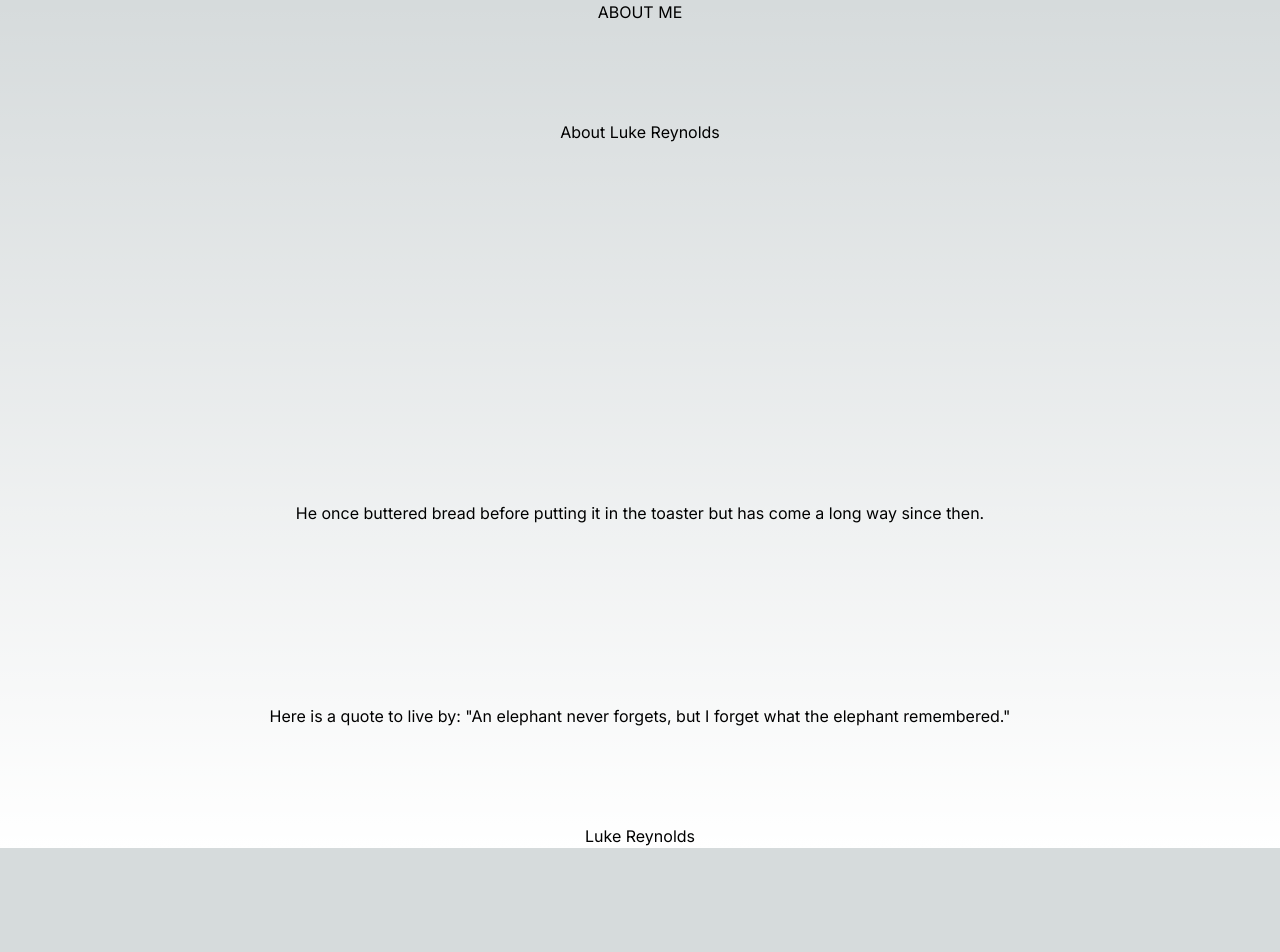
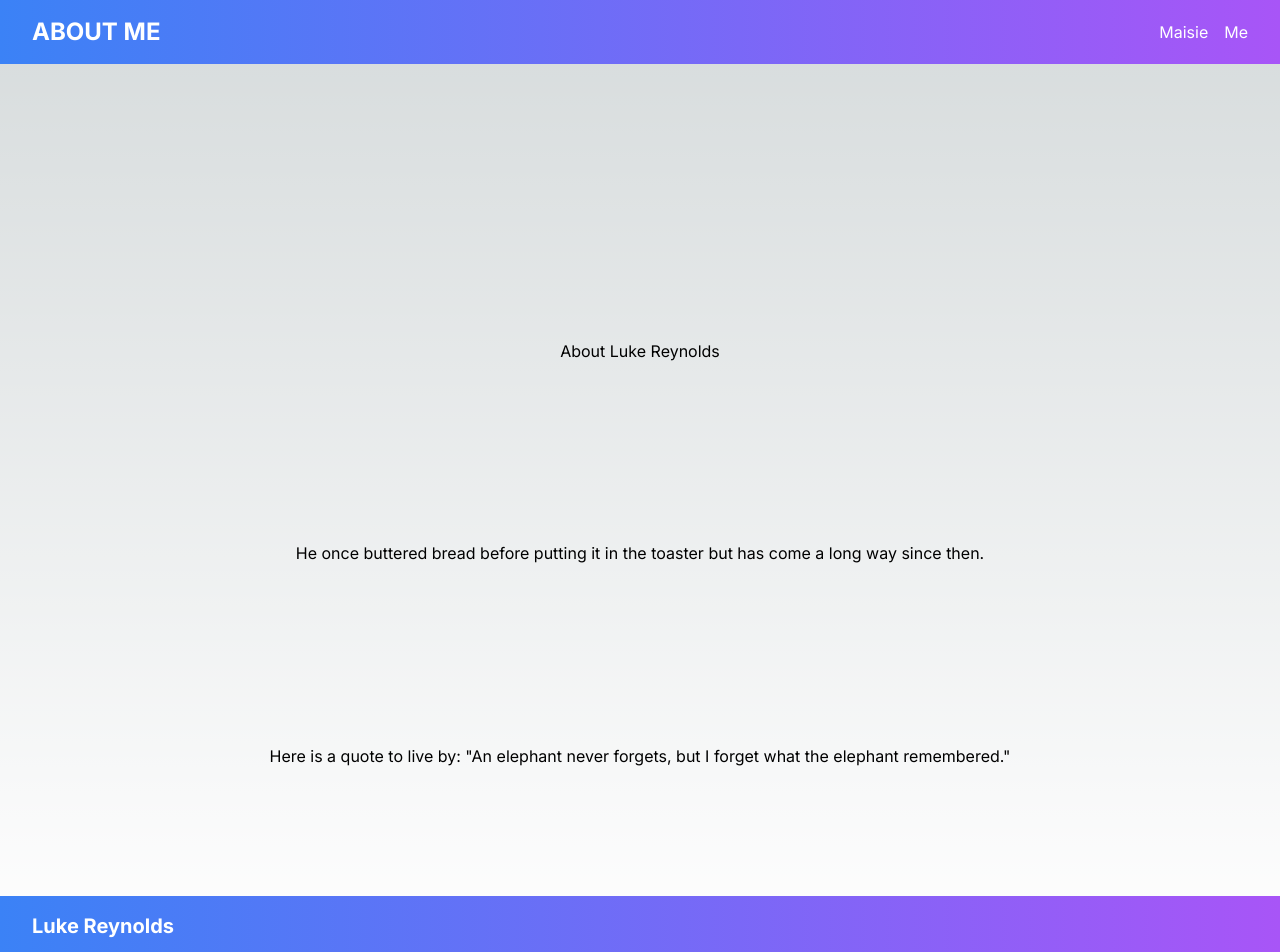
Before and after one commit to BigLu5/about-me-nextjs, a Next.js app: page / in a window 1280 px wide. Shown: the top 952 px of the page. Before the commit the page ends 848 px from the top, so only its background shows below. Built offline with nearby package versions, Linux system fonts and the light colour scheme.

Commit message:
add style to homepage

```diff
--- a/src/app/globals.css
+++ b/src/app/globals.css
@@ -25,3 +25,19 @@ body {
     )
     rgb(var(--background-start-rgb));
 }
+
+.bg-gradient-to-r {
+  background: linear-gradient(to right, var(--tw-gradient-stops));
+}
+
+.container {
+  width: 100%;
+  padding-right: 1rem;
+  padding-left: 1rem;
+  margin-right: auto;
+  margin-left: auto;
+}
+
+footer {
+  margin-top: auto;
+}
--- a/src/app/page.tsx
+++ b/src/app/page.tsx
@@ -1,12 +1,24 @@
+import React from "react";
+import Header from "@/components/Header";
+import Footer from "@/components/Footer";
 import Image from "next/image";
 
 export default function Home() {
   return (
     <main className="flex min-h-screen flex-col items-center justify-between p-24">
+      <div className="relative">
+        <Image
+          src="/game-banner.png"
+          alt="Game Banner"
+          layout="fill"
+          objectFit="cover"
+        />
+      </div>
       <h2 style={{ textAlign: "center" }}>About Luke Reynolds</h2>
-      <p style={{ textAlign: "center" }}></p>
-      He once buttered bread before putting it in the toaster but has come a
-      long way since then.
+      <p style={{ textAlign: "center" }}>
+        He once buttered bread before putting it in the toaster but has come a
+        long way since then.
+      </p>
       <p>
         Here is a quote to live by: "An elephant never forgets, but I forget
         what the elephant remembered."
--- a/src/components/Footer.tsx
+++ b/src/components/Footer.tsx
@@ -1,9 +1,13 @@
 import React from "react";
 
-export default function Footer() {
+const Footer: React.FC = () => {
   return (
-    <header style={{ textAlign: "center" }}>
-      <h3>Luke Reynolds</h3>
-    </header>
+    <footer className="bg-gradient-to-r from-blue-500 to-purple-500 p-4 mt-8">
+      <div className="container mx-auto">
+        <h3 className="text-xl font-bold text-white">Luke Reynolds</h3>
+      </div>
+    </footer>
   );
-}
+};
+
+export default Footer;
--- a/src/components/Header.tsx
+++ b/src/components/Header.tsx
@@ -1,9 +1,26 @@
 import React from "react";
+import Link from "next/link";
 
 export default function Header() {
   return (
-    <header style={{ textAlign: "center" }}>
-      <h1>ABOUT ME</h1>
+    <header className="bg-gradient-to-r from-blue-500 to-purple-500 p-4">
+      <div className="container mx-auto">
+        <nav className="flex justify-between items-center">
+          <h1 className="text-2xl font-bold text-white">ABOUT ME</h1>
+          <ul className="flex space-x-4">
+            <li>
+              <Link href="/about/maisie">
+                <div className="text-white">Maisie</div>
+              </Link>
+            </li>
+            <li>
+              <Link href="/about/me">
+                <div className="text-white">Me</div>
+              </Link>
+            </li>
+          </ul>
+        </nav>
+      </div>
     </header>
   );
 }
```
Also changed, not shown: public/game-banner.png (added).
